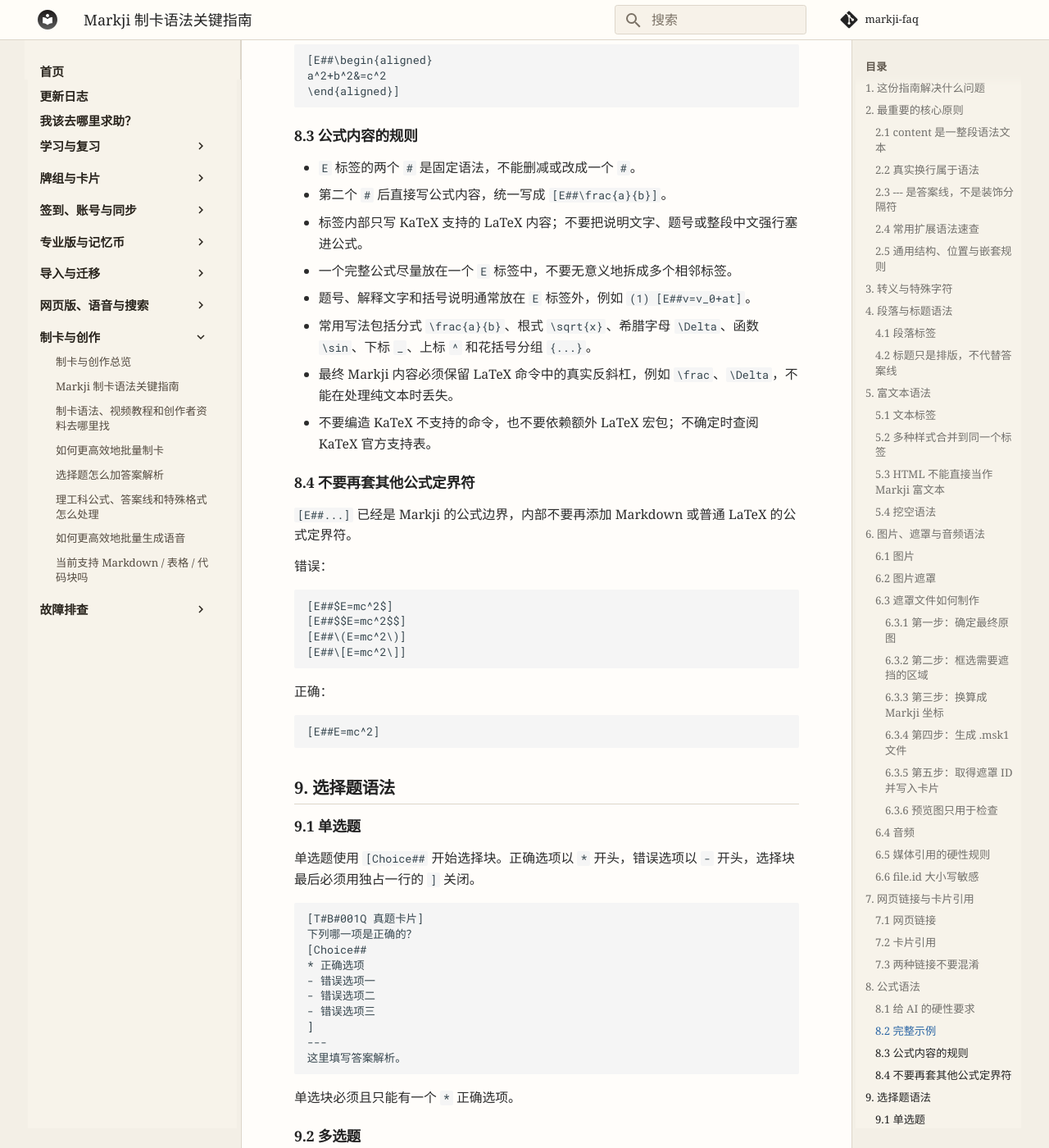
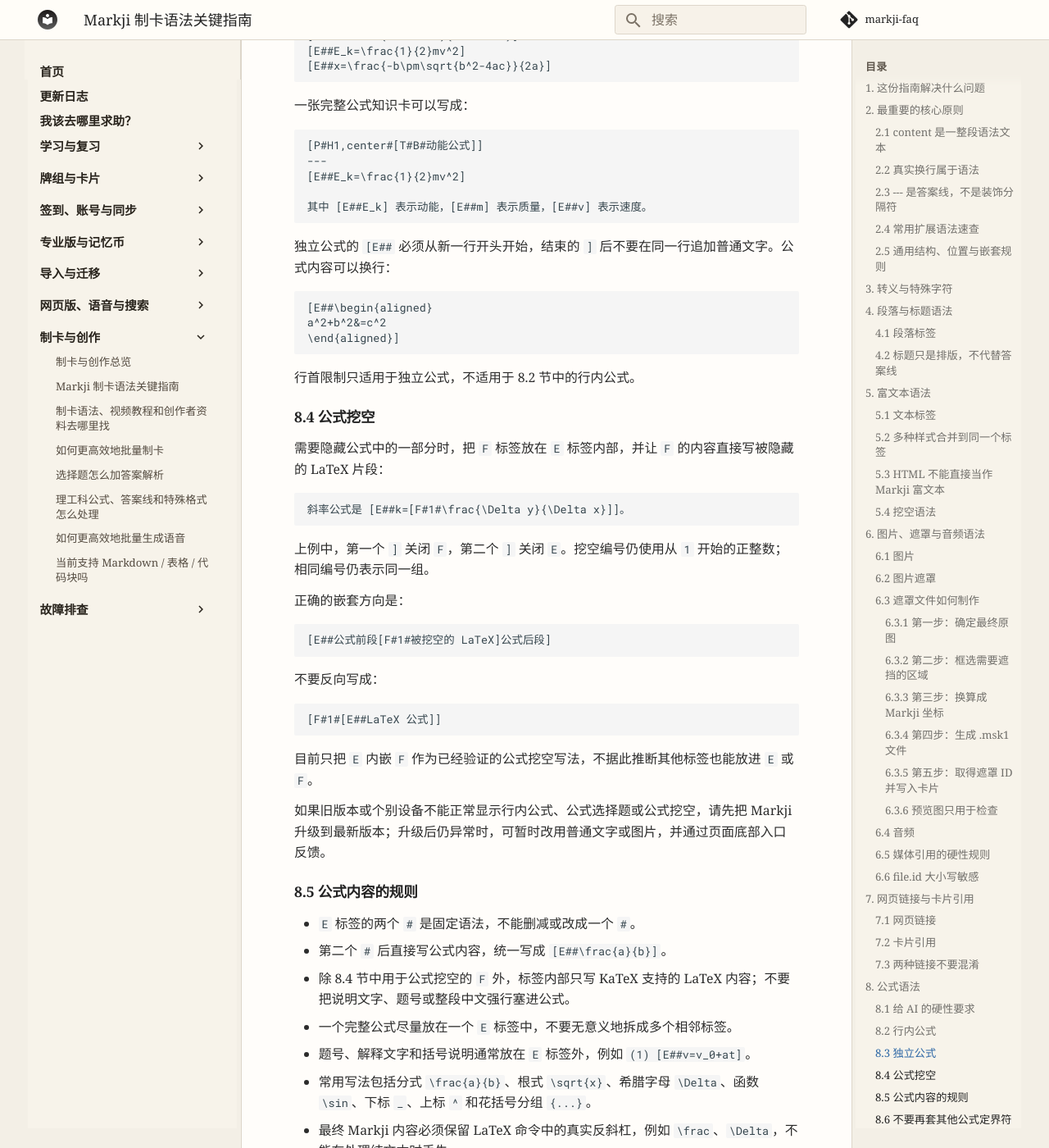
Before and after one commit to tutuji333/markji-faq, an MkDocs documentation site: the page built from docs/questions/content/card-syntax-guide.md, in a window 1280 px wide and 1400 px high, scrolled down 15385 px. Shown: the whole window at 82% size. Built offline with MkDocs 1.6.1 and Material for MkDocs 9.7.7, drawn with Linux system fonts in a browser that asks for light colours; comment, search, counter and statistics services are not loaded; some of the changed text lies outside the part shown.

Commit message:
Document inline and nested formula support

````diff
--- a/docs/questions/content/card-syntax-guide.md
+++ b/docs/questions/content/card-syntax-guide.md
@@ -1,10 +1,12 @@
 # Markji 制卡语法关键指南
 
-更新时间：2026-08-19
+更新时间：2026-08-25
 
 ## 1. 这份指南解决什么问题
 
 这份指南面向希望让 AI 协助制作 Markji 卡片的用户，综合整理[墨墨开放 API 的官方制卡指南](https://open.maimemo.com/#/)与已经通过真实卡片、导入脚本或实际写回验证的制卡语法。
+
+其中，行内公式、公式选择题和公式挖空根据[论坛中的真实卡片样本与渲染结果](https://markji.discourse.group/t/topic/812/11)补充。该样本反映当前版本的实际能力；墨墨开放 API 文档中的旧嵌套表尚未同步这三项新能力。
 
 本文只讲卡片内容怎么写，不介绍登录、接口、上传流程或批量写回方法。没有在本文出现的标签，不应让 AI 自行猜测或编造。
 
@@ -103,22 +105,22 @@ Markji 语法通常使用下面的结构：
 - 第一个 `#` 分隔名称与参数，第二个 `#` 分隔参数与内容；没有参数时也要保留两个 `#`，例如 `[E##x+y]`、`[Choice##...]`。
 - 多个参数使用半角逗号分隔；标签名、参数和结构分隔符之间不要加入空格。
 - 每个标签都必须用未转义的 `]` 正确闭合，不要依赖错误语法被自动修复。
-- 段落、选择题、图片、独立公式和答案线属于块级语法，必须从新一行的第一个字符开始。
+- `P` 段落、选择题、图片、独立公式和答案线属于块级语法，必须从新一行的第一个字符开始。
 - 普通段落不需要写成 `[P##内容]`，直接输入文字即可。
 
 嵌套时按下面的范围处理：
 
 | 容器 | 可以放入的语法 |
 | --- | --- |
-| 普通段落 | `T`、`F`、`Audio`、`Card` |
+| 普通段落 | `T`、`F`、`Audio`、`Card`、行内 `E` |
 | `P` 段落 | `T`、`F`、`Audio`、`Card` |
-| `Choice` 选项 | 仅 `T` |
-| `T`、`F` 的内容 | 不放其他语法 |
+| `Choice` 选项 | `T`、`E` |
+| `T`、`F` 的内容 | 不放其他标签 |
 | `Audio`、`Card` 的显示文字 | 不放其他语法 |
 | `Pic` | 内容必须为空 |
-| `E` | 只写公式内容 |
+| `E` 公式内容 | KaTeX 内容；制作公式挖空时可放 `F` |
 
-行内语法之间不要互相嵌套。`P`、`Choice`、`Pic`、独立 `E` 和 `---` 不要放进其他语法内部。
+除 `Choice` 选项中的 `E` 和 `E` 公式中的 `F` 这两种已验证组合外，不要让行内语法互相嵌套。`P`、`Choice`、`Pic`、独立 `E` 和 `---` 不要放进其他语法内部，也不要把两种例外继续组合成未经验证的多层嵌套。
 
 ## 3. 转义与特殊字符
 
@@ -283,7 +285,9 @@ B,U,I,D,up,down,!文字颜色,!!背景颜色,link/"URL"
 - 使用从 `1` 开始的正整数，不要使用 `0`、负数、小数或文字编号。
 - 相同编号属于同一组，会一起显示或隐藏；不同编号属于不同组。
 - 编号不能省略。
-- 挖空内容中不要嵌套其他语法；需要样式时，把样式放在挖空外部或改写内容。
+- 普通挖空的内容中不要嵌套其他标签；需要样式时，把样式放在挖空外部或改写内容。
+
+公式挖空是一个明确的例外，但嵌套方向与“把公式放进挖空”相反：应把 `F` 放进 `E`，写成 `[E##公式前段[F#编号#被挖空的 LaTeX]公式后段]`。不要写成 `[F#编号#[E##公式]]`，完整示例见 8.4 节。
 
 ## 6. 图片、遮罩与音频语法
 
@@ -643,15 +647,17 @@ Windows 文件系统通常不区分文件名大小写。如果直接用裸 `file
 
 Markji 使用 [KaTeX](https://katex.org/docs/support_table.html) 渲染公式，因此这里所说的 LaTeX，实际边界以 KaTeX 的[函数支持表](https://katex.org/docs/support_table.html)为准。
 
-### 8.2 完整示例
+### 8.2 行内公式
 
-行文中的变量和简单公式也要放进 `E` 标签：
+`E` 可以和普通文字写在同一段中。行内公式不要求从行首开始，公式结束后也可以继续写普通文字：
 
 ```text
 速度 [E##v] 是位移变化量 [E##\Delta x] 与时间变化量 [E##\Delta t] 的比值。
 ```
 
-分式、根式和上下标示例：
+### 8.3 独立公式
+
+分式、根式和上下标可以各自作为独立公式：
 
 ```text
 [E##v=\frac{\Delta x}{\Delta t}]
@@ -677,18 +683,46 @@ a^2+b^2&=c^2
 \end{aligned}]
 ```
 
-### 8.3 公式内容的规则
+行首限制只适用于独立公式，不适用于 8.2 节中的行内公式。
+
+### 8.4 公式挖空
+
+需要隐藏公式中的一部分时，把 `F` 标签放在 `E` 标签内部，并让 `F` 的内容直接写被隐藏的 LaTeX 片段：
+
+```text
+斜率公式是 [E##k=[F#1#\frac{\Delta y}{\Delta x}]]。
+```
+
+上例中，第一个 `]` 关闭 `F`，第二个 `]` 关闭 `E`。挖空编号仍使用从 `1` 开始的正整数；相同编号仍表示同一组。
+
+正确的嵌套方向是：
+
+```text
+[E##公式前段[F#1#被挖空的 LaTeX]公式后段]
+```
+
+不要反向写成：
+
+```text
+[F#1#[E##LaTeX 公式]]
+```
+
+目前只把 `E` 内嵌 `F` 作为已经验证的公式挖空写法，不据此推断其他标签也能放进 `E` 或 `F`。
+
+如果旧版本或个别设备不能正常显示行内公式、公式选择题或公式挖空，请先把 Markji 升级到最新版本；升级后仍异常时，可暂时改用普通文字或图片，并通过页面底部入口反馈。
+
+### 8.5 公式内容的规则
 
 - `E` 标签的两个 `#` 是固定语法，不能删减或改成一个 `#`。
 - 第二个 `#` 后直接写公式内容，统一写成 `[E##\frac{a}{b}]`。
-- 标签内部只写 KaTeX 支持的 LaTeX 内容；不要把说明文字、题号或整段中文强行塞进公式。
+- 除 8.4 节中用于公式挖空的 `F` 外，标签内部只写 KaTeX 支持的 LaTeX 内容；不要把说明文字、题号或整段中文强行塞进公式。
 - 一个完整公式尽量放在一个 `E` 标签中，不要无意义地拆成多个相邻标签。
 - 题号、解释文字和括号说明通常放在 `E` 标签外，例如 `(1) [E##v=v_0+at]`。
 - 常用写法包括分式 `\frac{a}{b}`、根式 `\sqrt{x}`、希腊字母 `\Delta`、函数 `\sin`、下标 `_`、上标 `^` 和花括号分组 `{...}`。
 - 最终 Markji 内容必须保留 LaTeX 命令中的真实反斜杠，例如 `\frac`、`\Delta`，不能在处理纯文本时丢失。
 - 不要编造 KaTeX 不支持的命令，也不要依赖额外 LaTeX 宏包；不确定时查阅 KaTeX 官方支持表。
 
-### 8.4 不要再套其他公式定界符
+### 8.6 不要再套其他公式定界符
 
 `[E##...]` 已经是 Markji 的公式边界，内部不要再添加 Markdown 或普通 LaTeX 的公式定界符。
 
@@ -750,14 +784,31 @@ a^2+b^2&=c^2
 - `*` 恰好一个：`[Choice##`
 - `*` 多于一个：`[Choice#multi#`
 
-### 9.3 选择题结构注意事项
+### 9.3 公式选择题
+
+选择题的选项中可以直接使用完整的 `[E##...]` 公式标签。下面是一道固定选项顺序的公式单选题：
+
+```text
+一元二次方程的求根公式是？
+[Choice#fixed#
+* [E##x=\frac{-b\pm\sqrt{b^2-4ac}}{2a}]
+- [E##x=\frac{-b\pm\sqrt{b^2+4ac}}{2a}]
+- [E##x=\frac{b\pm\sqrt{b^2-4ac}}{2a}]
+]
+---
+正确答案为第一项。
+```
+
+公式选项与选择题参数可以正常组合：固定顺序使用 `fixed`，多选使用 `multi`，固定顺序的公式多选题使用 `[Choice#fixed,multi#`。每个公式仍需使用完整、独立闭合的 `[E##...]`，不要让一个 `E` 标签跨越两个选项。
+
+### 9.4 选择题结构注意事项
 
 - `[Choice##`、`[Choice#fixed#` 或 `[Choice#multi#` 必须从新一行开头开始。
 - 每个选项必须单独一行，并以 `* ` 或 `- ` 开头。
 - 结束选择块的 `]` 必须独占一行，不能遗漏。
 - `---` 应放在完整选择块之后，用来分隔题目与解析。
 - 希望固定选项顺序时加入 `fixed`；省略时默认随机排列。多选并固定顺序时使用 `[Choice#fixed,multi#`。
-- 选项内只使用普通文字和 `[T#...#...]` 文字样式，不要放挖空、音频、卡片引用、图片或公式。
+- 选项内可以使用普通文字、`[T#...#...]` 文字样式和 `[E##...]` 公式。不要直接放挖空、音频、卡片引用或图片，也不要继续组合“公式选择题”和“公式挖空”形成未经验证的三层嵌套。
 - 选项文字中的普通中括号使用 `\[` 和 `\]` 转义。
 
 固定顺序的多选题示例：
@@ -854,6 +905,20 @@ a^2+b^2&=c^2
 ```
 
 需要固定选项顺序时，把开始行改为 `[Choice#fixed#`；多选并固定顺序时改为 `[Choice#fixed,multi#`。
+
+公式选项版本：
+
+```text
+[T#B#<序号>Q 公式真题卡片]
+<题干>
+[Choice#fixed#
+* [E##<唯一正确选项的 LaTeX>]
+- [E##<错误选项一的 LaTeX>]
+- [E##<错误选项二的 LaTeX>]
+]
+---
+<解析>
+```
 
 ### 模板五：分级无序列表与挖空
 
@@ -974,11 +1039,17 @@ a^2+b^2&=c^2
 
 处理原则：`[Card#ID/...#...]` 中只能填写目标卡片真实的 `root_id`；多卡引用使用短横线连接，最多 5 个。
 
-### 11.14 挖空编号无效或内部嵌套
+### 11.14 挖空编号无效或公式挖空方向写反
 
-错误结果：挖空无法分组、显示异常，或者内部样式破坏标签结构。
+错误结果：挖空无法分组、公式无法渲染，或者标签在错误的位置提前闭合。
 
-处理原则：使用 `[F#正整数编号#内容]`，编号从 `1` 开始；相同编号表示同一组，内容中不再嵌套其他语法。
+处理原则：普通挖空使用 `[F#正整数编号#内容]`，编号从 `1` 开始；相同编号表示同一组，`F` 的内容中不再嵌套其他标签。制作公式挖空时，把 `F` 放进 `E`：
+
+```text
+[E##k=[F#1#\frac{\Delta y}{\Delta x}]]
+```
+
+不要把方向写反为 `[F#1#[E##...]]`。
 
 ### 11.15 块级语法没有从行首开始
 
@@ -1019,6 +1090,18 @@ a^2+b^2&=c^2
 
 处理原则：普通文字中的 `[`、`]` 写成 `\[`、`\]`，语法本身的外层括号不要转义。
 
+### 11.17 把行内公式误当成独立公式
+
+错误认识：所有 `[E##...]` 都必须从新一行开头开始，公式后也不能继续写文字。
+
+正确示例：
+
+```text
+速度 [E##v] 是位移变化量 [E##\Delta x] 与时间变化量 [E##\Delta t] 的比值。
+```
+
+处理原则：只有独立公式需要从行首开始且结束后不追加同行文字；行内公式可以出现在普通段落的任意位置。
+
 ## 12. 发布前检查清单
 
 每张卡在交付或写回前至少检查以下项目：
@@ -1036,7 +1119,7 @@ a^2+b^2&=c^2
 - [ ] 同一段文字的多种样式合并在一个 `[T#...#...]` 标签中。
 - [ ] 颜色使用六位小写十六进制 RGB，且颜色值前没有多写一个 `#`。
 - [ ] `up` 与 `down` 没有同时使用，同一种参数没有重复或冲突。
-- [ ] 所有挖空都使用从 `1` 开始的正整数编号，分组符合预期，内容中没有嵌套其他语法。
+- [ ] 所有挖空都使用从 `1` 开始的正整数编号，分组符合预期；普通 `F` 内容中没有其他标签，公式挖空使用的是 `E` 内嵌 `F`。
 - [ ] 网页链接使用 `link/"URL"`，URL 两侧保留英文双引号，特殊字符已经正确编码。
 - [ ] URL 中没有会破坏语法的裸 `#` 或逗号，链接显示文字与目标网页相符。
 - [ ] 卡片引用使用 `[Card#ID/<真实 root_id>#显示文字]`，没有误用 `card.id`、`deck_id` 或 `file.id`。
@@ -1053,9 +1136,12 @@ a^2+b^2&=c^2
 - [ ] `file.id` 与上传结果逐字符一致，大小写没有被改变。
 - [ ] 所有数学公式均使用 `[E##<LaTeX 公式内容>]`，没有残留 `$...$`、`$$...$$`、`\(...)` 或 `\[...]`。
 - [ ] 公式中的反斜杠、花括号和上下标结构完整，所用命令位于 KaTeX 支持范围内。
+- [ ] 行内公式没有被误套独立公式的行首限制，前后普通文字与公式标签边界清晰。
+- [ ] 公式挖空使用 `[E##公式前段[F#正整数编号#被挖空的 LaTeX]公式后段]`，两个标签按正确顺序闭合。
 - [ ] 独立公式从行首开始，结束的 `]` 后没有同行普通文字。
 - [ ] 单选题恰好有一个 `*`，多选题有两个或更多 `*`。
 - [ ] 需要固定选项顺序时使用了 `fixed`，固定多选使用了 `fixed,multi`。
+- [ ] 公式选择题的每个公式选项都使用完整闭合的 `[E##...]`，没有让标签跨越选项，也没有继续叠加未经验证的多层嵌套。
 - [ ] 选择题块以独占一行的 `]` 正确结束，解析位于 `---` 之后。
 - [ ] 去除语法标签后，卡片纯文本与原始材料基本一致，没有漏字、重复或错序。
 
@@ -1069,10 +1155,11 @@ a^2+b^2&=c^2
 - `T` 文本标签中的网页链接；
 - 使用目标卡片 `root_id` 的 `Card` 卡片引用；
 - 图片、图片遮罩与音频的 `file.id` 引用；
-- 由 KaTeX 渲染的 `[E##...]` LaTeX 公式；
-- 单选与多选选择题；
+- 由 KaTeX 渲染的 `[E##...]` 行内公式与独立公式；
+- `E` 内嵌 `F` 的公式挖空；
+- 普通文字、文字样式或公式作为选项的单选与多选选择题；
 - HTML 转 Markji 富文本时使用的基础样式映射。
 
-本文没有收录官方文档未列出、且尚未通过足够真实样本确认的候选标签或参数。遇到本文未覆盖的效果时，应先查阅官方文档，或从真实卡片中取得可复现样本并验证，不能让 AI 根据标签名称自行发明语法。
+本文以[墨墨开放 API 的官方制卡指南](https://open.maimemo.com/#/)为基础，并用[论坛真实卡片样本](https://markji.discourse.group/t/topic/812/11)补充当前已经成功渲染、但官方嵌套表尚未同步的行内公式、公式选择题和公式挖空。除此之外，本文没有收录官方文档未列出、且尚未通过足够真实样本确认的候选标签或参数。遇到本文未覆盖的效果时，应先查阅官方文档，或从真实卡片中取得可复现样本并验证，不能让 AI 根据标签名称自行发明语法。
 
 --8<-- "docs/_partials/feedback-actions.md"
````
Also changed, not shown: docs/changelog.md (+7 -0 lines).
